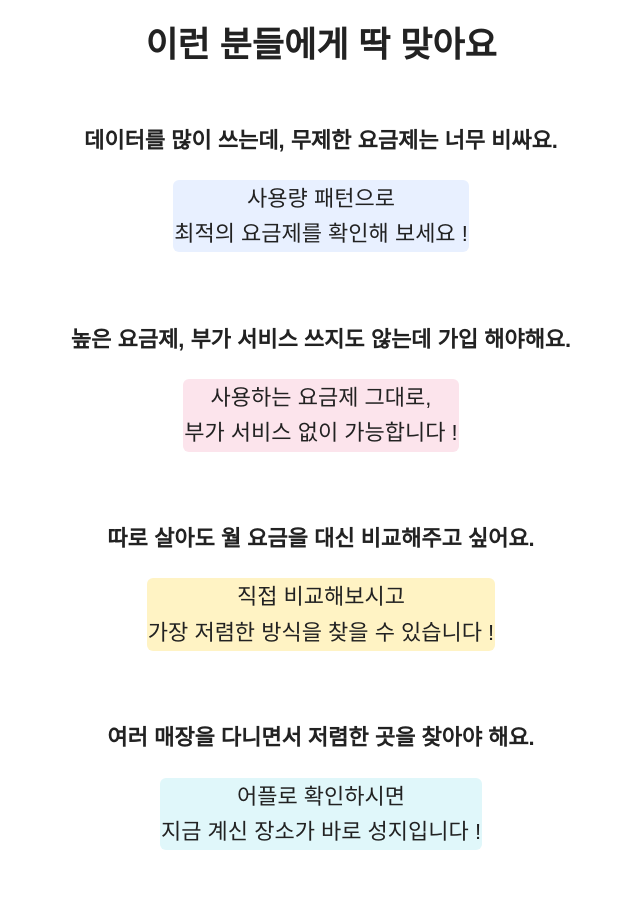
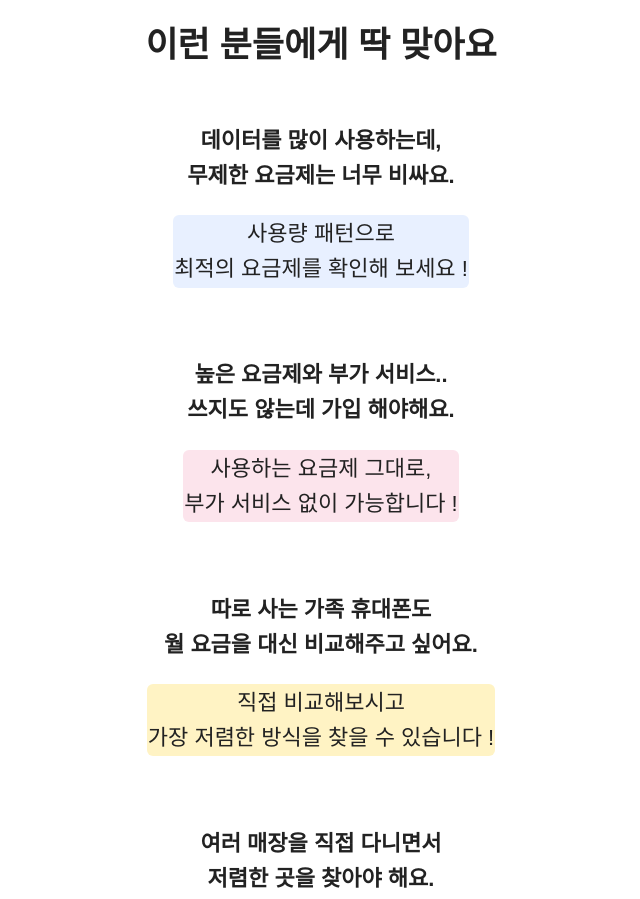
Before and after one commit to 56hz/56hz, a plain HTML site: page index.html in a window 1280 px wide. Shown: the part 3080-3979 px from the top of the page, without its empty margins (319-959 px from the left). Drawn offline with Linux system fonts and the light colour scheme.

Commit message:
Add files via upload

```diff
--- a/index.html
+++ b/index.html
@@ -262,25 +262,25 @@
     <section>
         <h2 class="center" style="font-size: 35px; margin-bottom: 50px;">이런 분들에게 딱 맞아요</h2>
 
-            <h3 class="center" style="font-size: 22px; margin-bottom: 12px;">데이터를 많이 쓰는데, 무제한 요금제는 너무 비싸요.</h3>
+            <h3 class="center" style="font-size: 22px; margin-bottom: 12px;">데이터를 많이 사용하는데,<br>무제한 요금제는 너무 비싸요.</h3>
             <p class="center" style="font-size: 22px; word-break: keep-all;"><span style="background:#e8f0ff; padding:1px 1px; border-radius:6px; display:inline-block;">사용량 패턴으로<br>최적의 요금제를 확인해 보세요 !</span>
         </p>
         </div>
 <br>
 
-            <h3 class="center" style="font-size: 22px; margin-bottom: 12px;">높은 요금제, 부가 서비스 쓰지도 않는데 가입 해야해요.</h3>
+            <h3 class="center" style="font-size: 22px; margin-bottom: 12px;">높은 요금제와 부가 서비스..<br>쓰지도 않는데 가입 해야해요.</h3>
             <p class="center" style="font-size: 22px; word-break: keep-all;"><span style="background:#fce4ec; padding:1px 1px; border-radius:6px; display:inline-block;">사용하는 요금제 그대로,<br>부가 서비스 없이 가능합니다 !</span>
         </p>
         </div>
 <br>
 
-            <h3 class="center" style="font-size: 22px; margin-bottom: 12px;">따로 살아도 월 요금을 대신 비교해주고 싶어요.</h3>
+            <h3 class="center" style="font-size: 22px; margin-bottom: 12px;">따로 사는 가족 휴대폰도<br>월 요금을 대신 비교해주고 싶어요.</h3>
             <p class="center" style="font-size: 22px; word-break: keep-all;"><span style="background:#fff3c4; padding:1px 1px; border-radius:6px; display:inline-block;">직접 비교해보시고<br>가장 저렴한 방식을 찾을 수 있습니다 !</span>
         </p>
         </div>
 <br>
 
-            <h3 class="center" style="font-size: 22px; margin-bottom: 12px;">여러 매장을 다니면서 저렴한 곳을 찾아야 해요.</h3>
+            <h3 class="center" style="font-size: 22px; margin-bottom: 12px;">여러 매장을 직접 다니면서<br>저렴한 곳을 찾아야 해요.</h3>
             <p class="center" style="font-size: 22px; word-break: keep-all;"><span style="background:#e0f7fa; padding:1px 1px; border-radius:6px; display:inline-block;">어플로 확인하시면<br>지금 계신 장소가 바로 성지입니다 !</span>
         </p>
         </div>
```
